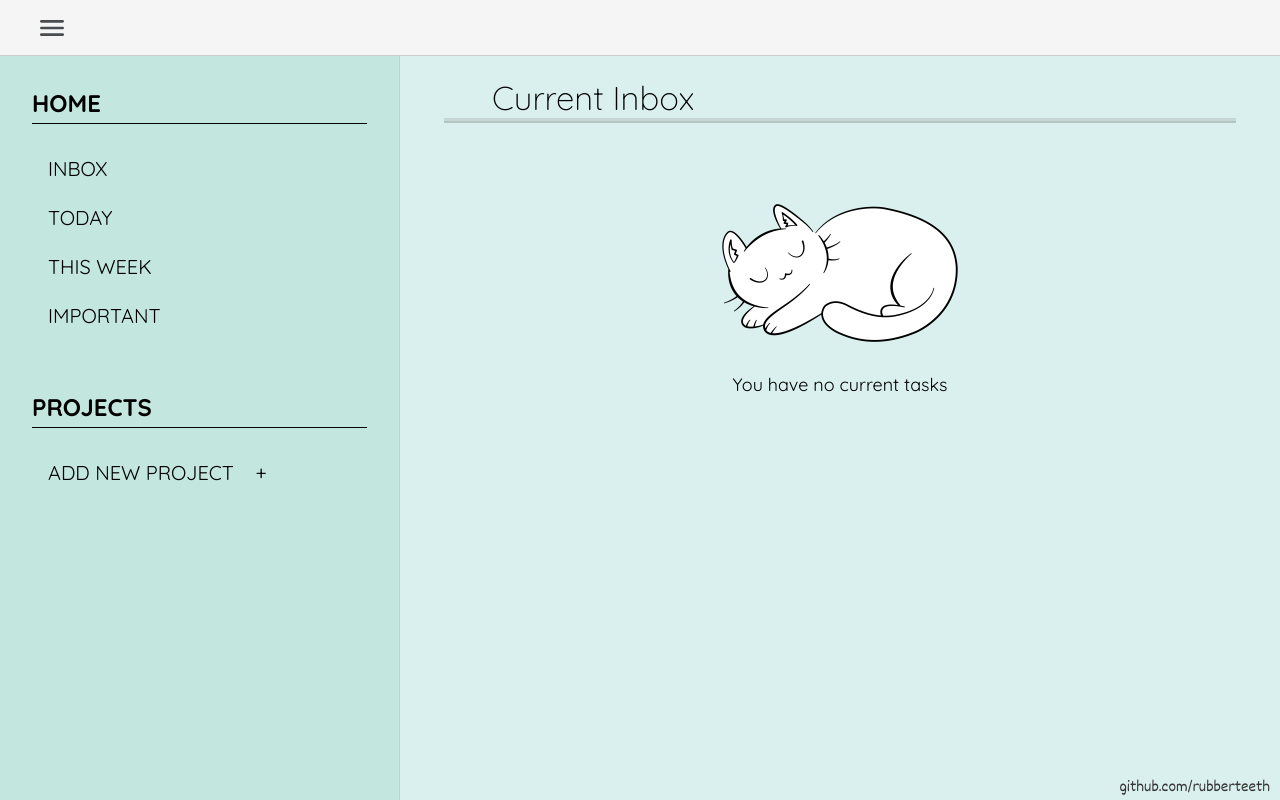
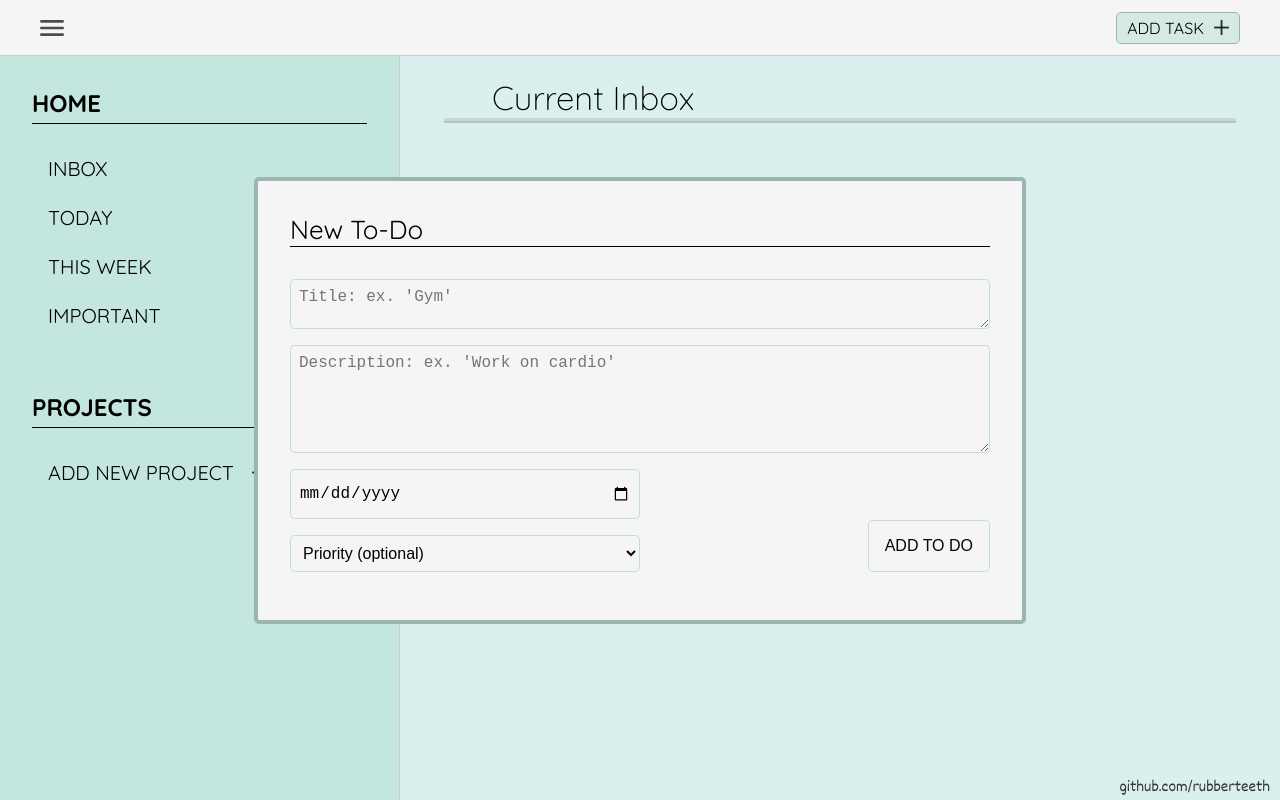
Before and after one commit to MikeMelchior/todo-list, a website built with webpack: page dist/index.html in a window 1280 px wide. Built offline with nearby package versions, Linux system fonts and the light colour scheme.

Commit message:
add and style new todo window

```diff
--- a/src/dom-stuff.js
+++ b/src/dom-stuff.js
@@ -1,7 +1,9 @@
 import './styles.css';
-import Icon from './menu.svg';
+import menuIcon from './menu.svg';
 import * as index from './index.js';
-import icon from './sleepy.png';
+import catIcon from './sleepy.png';
+import plusIcon from './plus.png';
+
 
 
 const createClassedElement = (element, className) => {
@@ -17,13 +19,16 @@ document.body.appendChild(mainDiv);
 const header = () => {
     const element = createClassedElement('header');
         const menuButton = new Image();
-            menuButton.src = Icon;
+            menuButton.src = menuIcon;
             menuButton.id = 'menu-button';
-        const h1 = createClassedElement('h1')
-        // h1.textContent = 'Todo list'
-            // add text content for selected project/inbox
+        const addTaskButton = createClassedElement('div', 'add-task-button');
+            addTaskButton.textContent = 'ADD TASK'
+            const plus = new Image();
+            plus.src = plusIcon;
+            plus.id = 'add-task-plus'
+            addTaskButton.append(plus);
 
-    element.append(menuButton, h1)
+    element.append(menuButton, addTaskButton)
     return element;
 }
 
@@ -77,15 +82,17 @@ const page = () => {
                                 cancelButton.type = 'button'
                             buttonsDiv.append(addButton, cancelButton)
                         form.append(nameLabel, nameInput, buttonsDiv)
-                    const p = createClassedElement('p', 'new-project');
-                        p.textContent = 'ADD NEW PROJECT '
-                // "PROJECTS" title
-
+                    const newProject = createClassedElement('div', 'new-project');
+                        const p = createClassedElement('p');
+                            p.textContent = 'ADD NEW PROJECT';
+                        const plus = new Image();
+                            plus.src = plusIcon;
+                            plus.id = 'plus'
+                        newProject.append(p, plus);
                     // add new project +
-                    element.append(h2, p, form)
+                    element.append(h2, newProject, form)
                 return element;
             }
-
 
 
             element.append(home(), projects());
@@ -100,11 +107,6 @@ const page = () => {
                 currentInbox.appendChild(currentH2);
 
 
-
-
-
-
-
             const footer = () => {
                 const element = createClassedElement('footer', 'footer');
                     const para = createClassedElement('a');
@@ -116,9 +118,6 @@ const page = () => {
             }
 
 
-
-
-
             element.append(currentInbox, footer());
         return element;
     }
@@ -128,8 +127,51 @@ const page = () => {
     return element;
 }
 
+const form = () => {
+    const element = createClassedElement('div', 'task-form-container');
+
+        const formTitle = createClassedElement('p', 'form-title');
+            formTitle.textContent = 'New To-Do'
+
+        const form = createClassedElement('form','task-form');
+        form.method = '';
+        form.action = '';
+
+            const titleInput = createClassedElement('textarea', 'todo-title');
+                titleInput.required = true;
+                titleInput.placeholder = "Title: ex. 'Gym'";
+                titleInput.rows = '2'
+                titleInput.max = 40;
+
+            const descriptionInput = createClassedElement('textarea', 'todo-description');
+                descriptionInput.required = true;
+                descriptionInput.placeholder = "Description: ex. 'Work on cardio'";
+                descriptionInput.rows = '5'
+
+            const container = createClassedElement('div', 'due-date-prio-container');
+                const dueDateInput = createClassedElement('input', 'todo-due-date');
+                    dueDateInput.type = 'date';
+                    dueDateInput.required = true;
+                    dueDateInput.placeholder = 'DD/MM/YYYY';
+                const priority = createClassedElement('select', 'priority-menu');
+                    priority.innerHTML = `<option value="" disabled selected>Priority (optional)</option>
+                                        <option value="Low">Low</option>
+                                        <option value="Medium">Medium</option>
+                                        <option value="High">High</option>`;
+                container.append(dueDateInput, priority)
+
+            const submitTask = createClassedElement('button', 'submit-task');
+                submitTask.type = 'submit';
+                submitTask.textContent = 'ADD TO DO'
+
+            form.append(titleInput, descriptionInput, container, submitTask)
+
+        element.append(formTitle, form)
+    return element;
+}
+
 try {
-    document.querySelector('.main').append(header(), page());
+    document.querySelector('.main').append(header(), page(), form());
 } catch (e){
     console.log(e)
 }
@@ -164,7 +206,7 @@ const displayController = (() => {
             const p = createClassedElement('p', 'sleepy-text');
                 p.textContent = 'You have no current tasks';
             const img = new Image();
-                img.src = icon;
+                img.src = catIcon;
                 img.classList.add('sleepy');
             div.append(img, p);
         let content = document.querySelector('.content');
@@ -227,7 +269,7 @@ const clearNewProjectForm = () => {
     document.querySelector('#new-project-name').value = '';
 };
 
-const addProjectToMenu = () => {
+const addProject = () => {
     let exists;
     let projectName = document.querySelector('#new-project-name').value;
     if (projectName.length < 3) {
@@ -257,6 +299,14 @@ const addProjectToMenu = () => {
     };
 };
 
+const addToDo = () => {
+    let title = document.querySelector('.todo-title')
+    let description = document.querySelector('.todo-description')
+    let date = document.querySelector('.todo-due-date')
+    let priority = document.querySelector('.priority-menu')
+    console.log(title.value, description.value, date.value, priority.value )
+}
+
 /////
 /////
 /////----------- EVENT LISTENERS
@@ -277,7 +327,7 @@ document.querySelector('.new-project-cancel').addEventListener('click', () => {
     clearNewProjectForm();
 });
 
-document.querySelector('.add-button').addEventListener('click', addProjectToMenu)
+document.querySelector('.add-button').addEventListener('click', addProject)
 
 document.querySelector('.project-form').addEventListener('submit', (event) => {
   event.preventDefault()
@@ -293,3 +343,9 @@ document.addEventListener('DOMContentLoaded', () => {
         });
     }
 })
+
+
+document.querySelector('.submit-task').addEventListener('click', () => {
+    event.preventDefault();
+    addToDo();
+})
--- a/src/index.js
+++ b/src/index.js
@@ -1,7 +1,7 @@
 
 
 class Todo {
-    constructor (id, title, description, dueDate, priority, project, notes, checklist) {
+    constructor (id, title, description, dueDate, priority, project, notes) {
         this.id = id;
         this.title = title;
         this.description = description;
@@ -9,7 +9,6 @@ class Todo {
         this.priority = priority;
         this.project = project;
         this.notes = notes;
-        this.checklist = checklist;
     }
 }
 
--- a/src/styles.css
+++ b/src/styles.css
@@ -70,15 +70,33 @@ header {
             background-color: var(--lightCyan);
         }
 
+    .add-task-button {
+        padding: 5px 10px;
+        border-radius: 5px;
+        display: grid;
+        grid-template-columns: auto auto;
+        gap: 10px;
+        position: absolute;
+        right: 40px;
+        cursor: pointer;
+        background-color: #94d1be52;
+        border: 1px solid var(--ashGray);
+    }
+    #add-task-plus {
+        height: 15px;
+        place-self: center;
+
+    }
+        .add-task-button:hover {
+            opacity: 0.8;
+        }
 
 .page {
     grid-area: 2/2/3/3;
     background-color: var(--lightCyan);
     display: flex;
     flex-wrap: wrap;
-
 }
-
     .sidebar {
         background-color: #94d1be52;
         border-right: 1px solid var(--lightGray);
@@ -118,17 +136,27 @@ header {
             .sidebar p:hover {
                 background-color: var(--tiffanyBlue);
             }
+
         .sidebar .home,
         .sidebar .projects {
             padding-bottom: 3rem;
         }
-            .sidebar.new-project {
-
+            .new-project {
+                display: grid;
+                grid-template-columns: auto 1fr;
+                gap: 10px;
+                margin-bottom: 0.5rem;
             }
-            .new-project::after {
-                content: ' +';
-                padding-left: 16px;
-                border-radius: 50px;
+                .new-project p {
+                    margin-bottom: 0;
+                }
+                .sidebar .new-project:hover {
+                    background-color: var(--tiffanyBlue);
+                }
+                #plus {
+                    height: 15px;
+                    place-self: start;
+                    align-self: center;
                 }
             .project-form {
                 display: grid;
@@ -175,7 +203,7 @@ header {
                     background-color: var(--apricot);
                     cursor: pointer;
                 }
-                .project-form button:nth-child(1) {
+                .project-form button:nth-child(1){
                     border: 1px solid green;
                     background-color: var(--tiffanyBlue);
                 }
@@ -183,7 +211,6 @@ header {
             .project {
                 margin-left: 1rem;
             }
-
 
     .content {
         background-color: var(--lightCyan);
@@ -221,14 +248,97 @@ header {
                 font-size: 18px;
             }
 
-
-
 footer {
     font-family: Dekko;
     position: absolute;
     bottom: 0;
     right: 10px;
 }
+
+.task-form-container {
+    position: absolute;
+    left: 0;
+    right: 0;
+    top: 0;
+    bottom: 0;
+    margin:auto;
+    width: fit-content;
+    height: fit-content;
+    background-color: var(--white);
+    border: 4px solid var(--ashGray);
+    border-radius: 5px;
+    font-family: Quicksand;
+}
+    .task-form {
+        height: fit-content;
+        padding: 2rem;
+        display: grid;
+        grid: auto auto auto / 1fr 1fr;
+    }
+        .form-title {
+            margin: 2rem 2rem 0 2rem;
+            font-size: 26px;
+            border-bottom: 1px solid;
+        }
+        .todo-title,
+        .todo-description,
+        .todo-due-date,
+        .priority-menu,
+        .submit-task {
+            border: none;
+            border-radius: 5px;
+            margin-bottom: 1rem;
+            padding: 8px;
+            background-color: var(--white);
+            border: 1px solid #94d1be8c;
+            font-size: 16px;
+        }
+        .todo-title {
+            grid-area: 1 / 1 / 2 / 3;
+            height: 50px;
+            width: 70vw;
+            max-width: 700px;
+        }
+        .todo-description {
+            grid-area: 2 / 1 / 3 / 3;
+            height: auto;
+            width: 70vw;
+            max-width: 700px;
+        }
+        .due-date-prio-container {
+            grid-area: 3 / 1 / 4 / 2;
+            display: flex;
+            flex-direction: column;
+        }
+        .todo-due-date {
+            height: 50px;
+
+        }
+        .priority-menu {
+
+        }
+
+        .task-form textarea:focus,
+        .task-form input:focus,
+        .priority-menu:focus {
+            outline: none;
+            background-color: #94d1be13;
+        }
+        .submit-task {
+            width: fit-content;
+            height: auto;
+            padding: 1rem;
+            justify-self: end;
+            align-self: end;
+            cursor: pointer;
+            color: var(--black);
+        }
+            .submit-task:hover {
+                background-color: #94d1bec5;
+                color: var(--white);
+            }
+
+
 
 a {
     text-decoration: none;
@@ -237,9 +347,3 @@ a {
 a:hover {
     color: #4B4B4B;
 }
-
-/* .test {
-    width: 300px;
-    height: 300px;
-    background-color: #EC9A29;
-} */
```
Also changed, not shown: dist/cf87513653a0a0a4d91a.png (added), dist/dom.bundle.js, dist/index.bundle.js, src/plus.png (added). Lines whose indentation alone changed are shown as unchanged.
